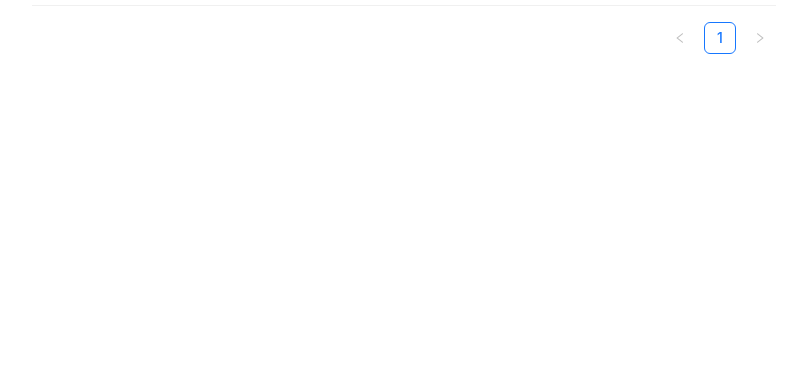
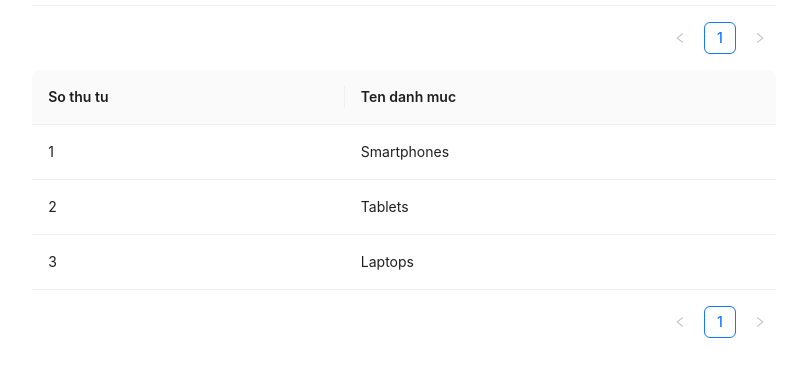
Before and after one commit to vanhoa690/react-su25, a React (Vite) app: page / in a window 1280 px wide. Shown: the part 855-1232 px from the top of the page, without its empty margins (236-1043 px from the left). Before the commit the page ends 957 px from the top, so only its background shows below. Built offline with nearby package versions, Linux system fonts and the light colour scheme; data requests are answered from the project's data file.

Commit message:
category list

```diff
--- a/db.json
+++ b/db.json
@@ -18,5 +18,19 @@
       "price": 599,
       "image": "https://images.ctfassets.net/hrltx12pl8hq/28ECAQiPJZ78hxatLTa7Ts/2f695d869736ae3b0de3e56ceaca3958/free-nature-images.jpg?fit=fill&w=1200&h=630"
     }
+  ],
+  "categories": [
+    {
+      "id": 1,
+      "name": "Smartphones"
+    },
+    {
+      "id": 2,
+      "name": "Tablets"
+    },
+    {
+      "id": 3,
+      "name": "Laptops"
+    }
   ]
 }
--- a/src/App.tsx
+++ b/src/App.tsx
@@ -1,8 +1,14 @@
 import ProductList from "./components/ProductList";
 import "./App.css";
+import CategoryList from "./components/CategoryList";
 
 function App() {
-  return <ProductList />;
+  return (
+    <div>
+      <ProductList />
+      <CategoryList />
+    </div>
+  );
 }
 
 export default App;
--- /dev/null
+++ b/src/components/CategoryList.tsx
@@ -0,0 +1,38 @@
+import { useQuery } from "@tanstack/react-query";
+import { Table } from "antd";
+
+function CategoryList() {
+  const fetchCategories = async () => {
+    const res = await fetch("http://localhost:3001/categories");
+    return res.json();
+  };
+
+  const { data, isLoading } = useQuery({
+    queryKey: ["categories"],
+    queryFn: fetchCategories,
+  });
+
+  const columns = [
+    {
+      title: "So thu tu",
+      dataIndex: "id",
+    },
+    {
+      title: "Ten danh muc",
+      dataIndex: "name",
+    },
+  ];
+
+  return (
+    <div>
+      <Table
+        dataSource={data}
+        columns={columns}
+        rowKey={"id"}
+        loading={isLoading}
+      />
+    </div>
+  );
+}
+
+export default CategoryList;
```
